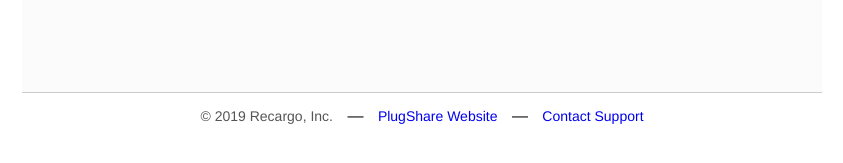
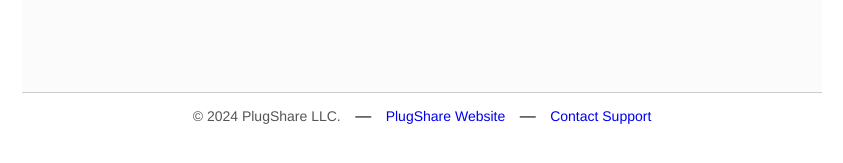
Before and after one commit to PlugShare/plugshare.github.io, a Jekyll site: the page site/status.html, which Jekyll copies as it is, in a window 1280 px wide. Shown: the part 734-897 px from the top of the page, without its empty margins (218-1061 px from the left). Built offline with Jekyll 4.4.1, drawn with Linux system fonts in a browser that asks for light colours.

Commit message:
recargo to plugshare llc

```diff
--- a/site/_layouts/default.html
+++ b/site/_layouts/default.html
@@ -27,7 +27,7 @@
         </section>
         <hr>
         <footer>
-          <span>&copy; <span id="copyright-year">2020</span> Recargo, Inc.</span>
+          <span>&copy; <span id="copyright-year">2024</span> PlugShare LLC</span>
           <span><a href="https://www.recargo.com/privacy.html">Privacy Policy</a></span>
           <span><a href="https://www.recargo.com/terms.html">Terms of Use</a></span>
           <span><a href="http://status.plugshare.com">API Status</a></span>
--- a/site/status.html
+++ b/site/status.html
@@ -110,7 +110,7 @@
 
     <footer>
       <div id="copy">
-        &copy; 2019 Recargo, Inc.
+        &copy; 2024 PlugShare LLC.
       </div>
       &mdash;
       <div id="plugshare" class="link">
```
